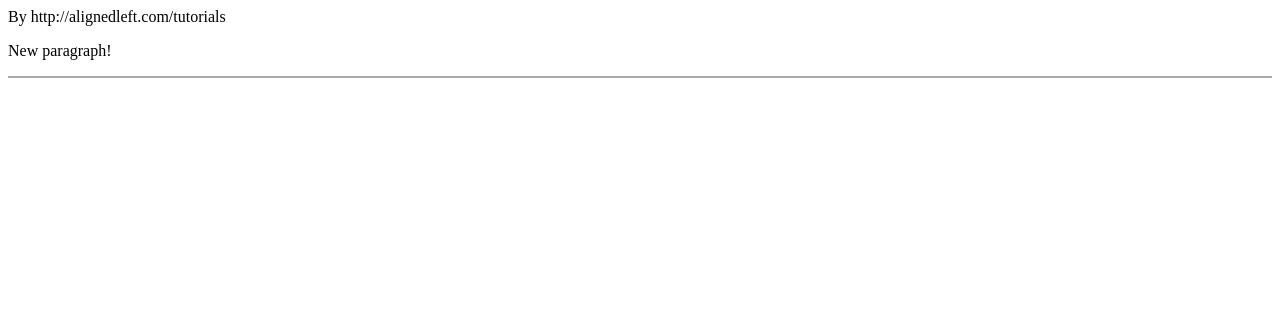
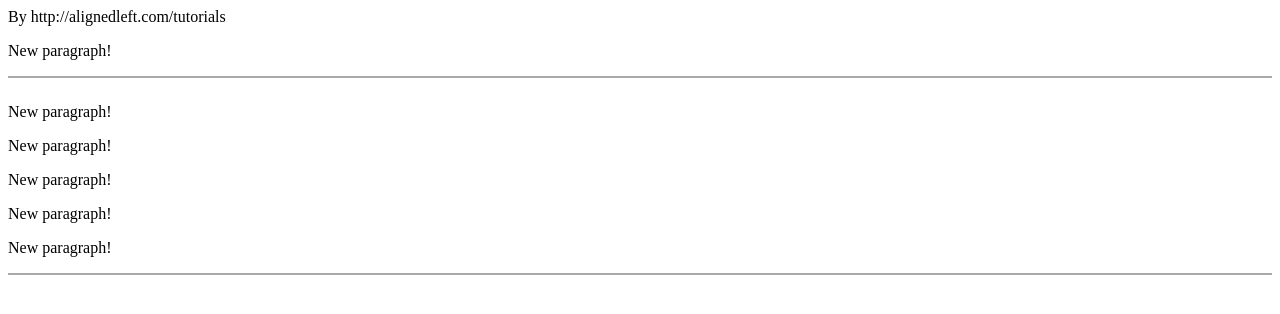
Before and after one commit to vvscode/js--d3-tutorials, a website: page index.html in a window 1280 px wide. Drawn offline with nearby package versions, Linux system fonts and the light colour scheme.

Commit message:
Binding data

```diff
--- a/index.html
+++ b/index.html
@@ -7,12 +7,11 @@
 </head>
 <body>
 <span class="note">By http://alignedleft.com/tutorials</span>
-<div class="adding_elements step">
-
-</div>
-
+<div class="adding_elements step"></div>
+<div class="binding_data step"></div>
 
 <script src="node_modules/d3/d3.js"></script>
 <script src="js/adding_elements.js"></script>
+<script src="js/binding_data.js"></script>
 </body>
 </html>
--- /dev/null
+++ b/js/binding_data.js
@@ -0,0 +1,10 @@
+// http://serganbus.github.io/d3tutorials/binding_data.html
+var dataset = [ 5, 10, 15, 20, 25 ];
+
+d3
+  .select('.binding_data')
+  .selectAll("p")
+  .data(dataset)
+  .enter()
+  .append("p")
+  .text("New paragraph!");
```
